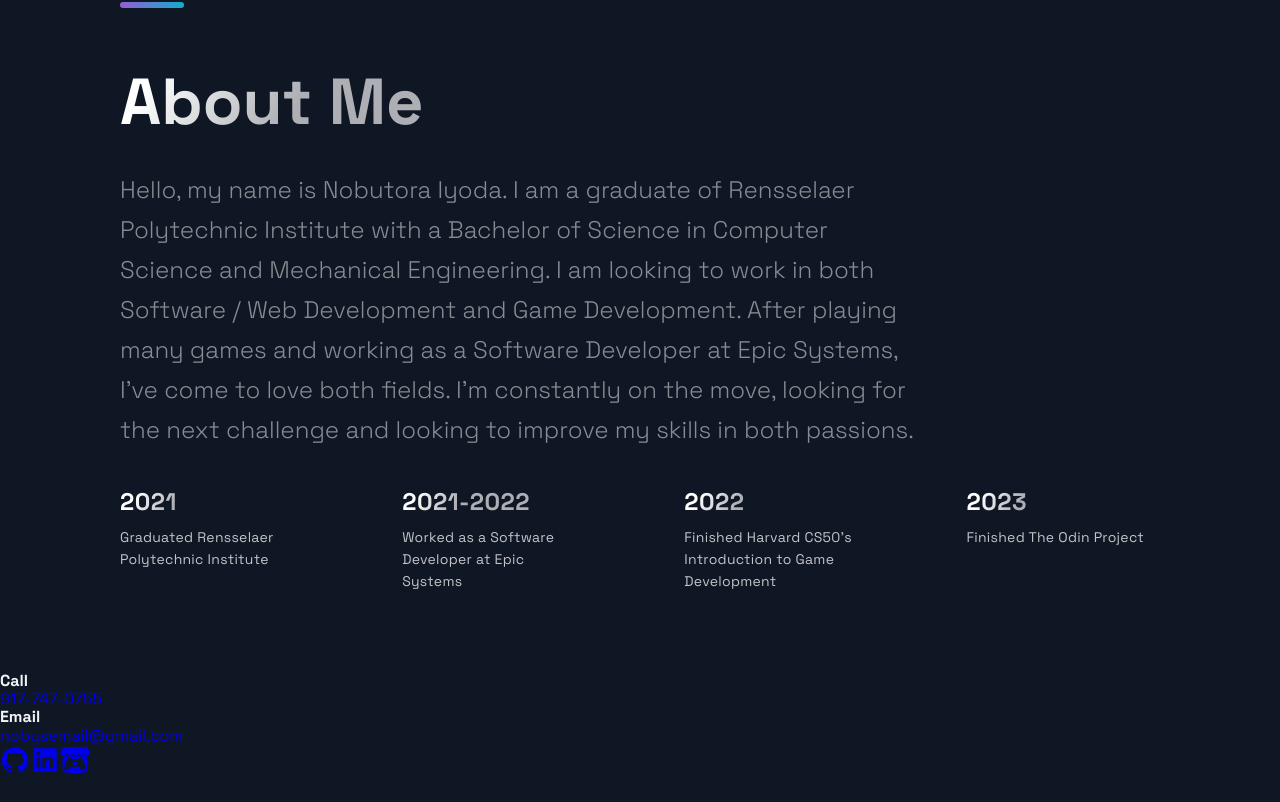
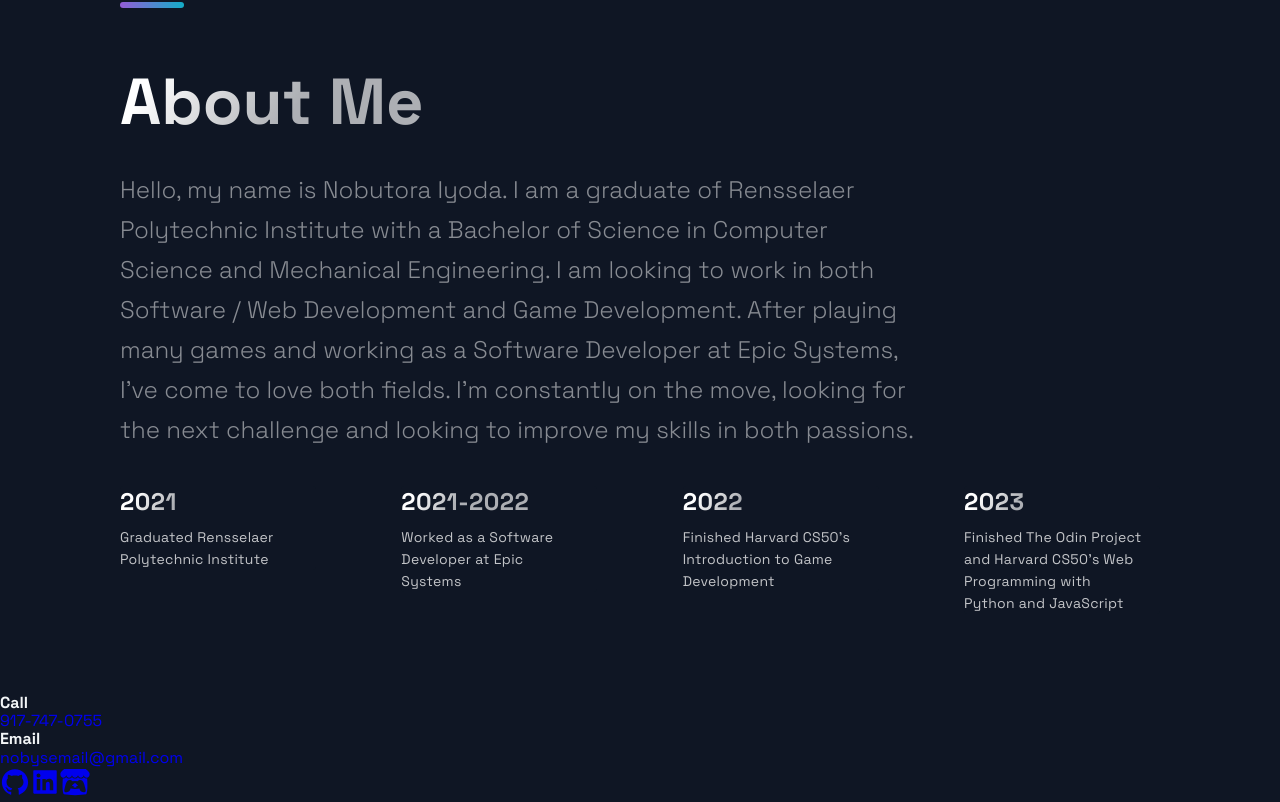
Before and after one commit to Noby1Kenobi/portfolio-website, a Next.js app: page / in a window 1280 px wide. Shown: the part 2593-3395 px from the top of the page. Before the commit the page ends 3373 px from the top, so only its background shows below. Built offline with nearby package versions, Linux system fonts and the light colour scheme.

Commit message:
Update timeline

```diff
--- a/src/constants/constants.js
+++ b/src/constants/constants.js
@@ -41,7 +41,7 @@
   { year: 2021, text: 'Graduated Rensselaer Polytechnic Institute', },
   { year: '2021-2022', text: 'Worked as a Software Developer at Epic Systems', },
   { year: 2022, text: 'Finished Harvard CS50\'s Introduction to Game Development', },
-  { year: 2023, text: 'Finished The Odin Project', },
+  { year: 2023, text: 'Finished The Odin Project and Harvard CS50\'s Web Programming with Python and JavaScript', },
 ];
 
 export const AccomplishmentData = [
```
